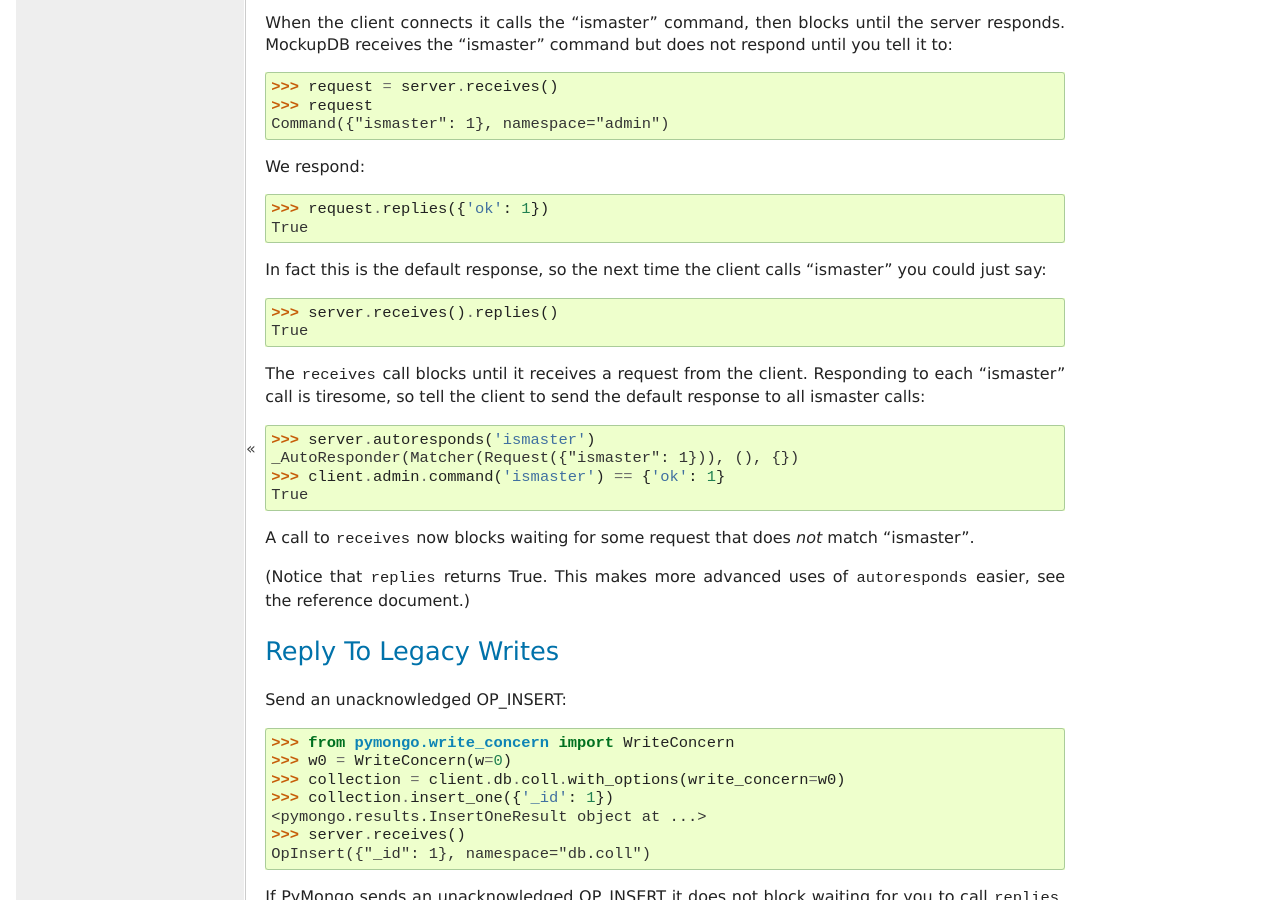
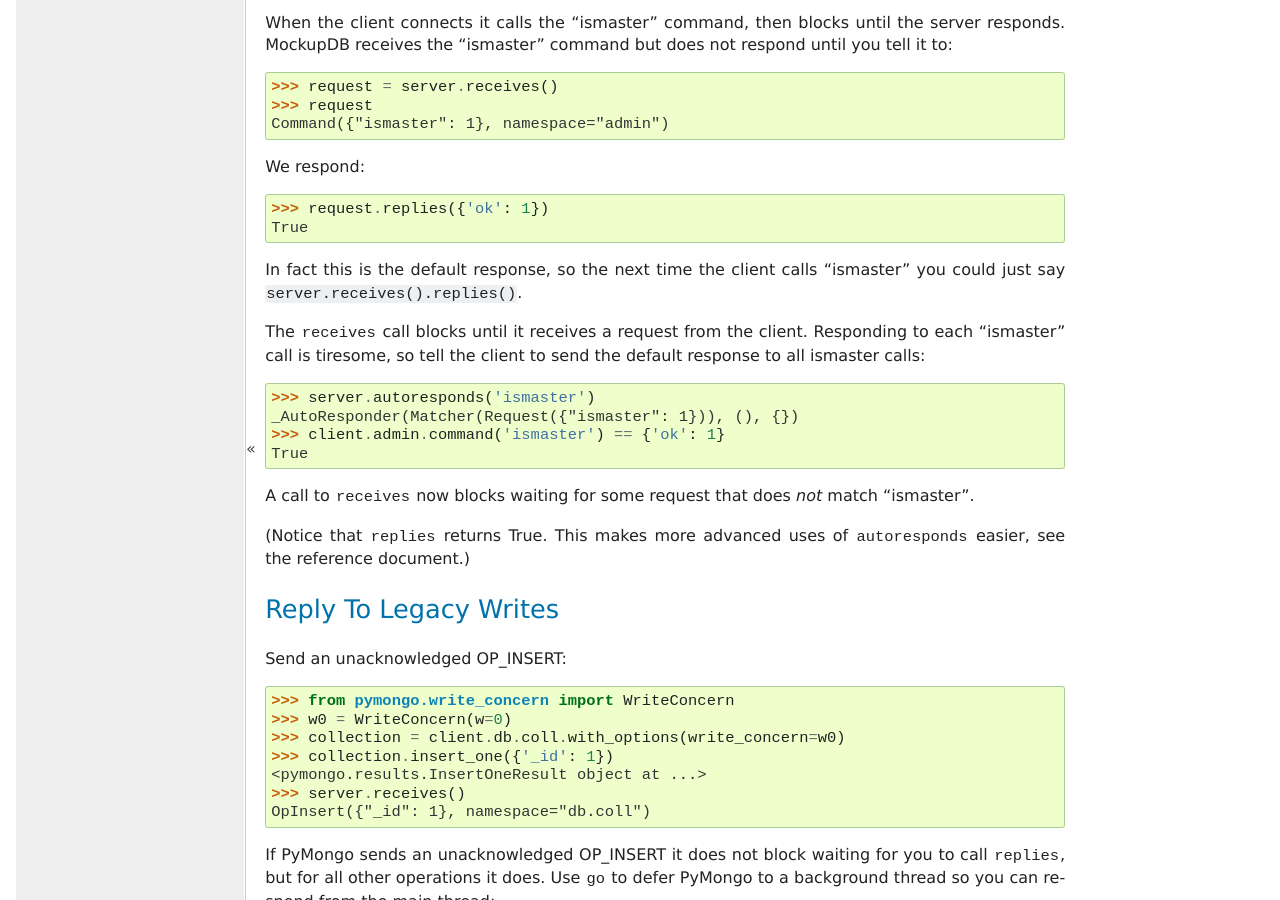
Before and after one commit to mongodb-labs/mongo-mockup-db, a Sphinx documentation site: the page built from docs/tutorial.rst, in a window 1280 px wide and 900 px high, scrolled down 749 px. Built offline with Sphinx 7.4.7, drawn with Linux system fonts in a browser that asks for light colours; pages that are not in the unit, such as notebooks, are missing from menus.

Commit message:
Avoid race condition in tutorial doctest.
Don't rely on client calling ismaster again in *just*
under 10 seconds.

```diff
--- a/docs/tutorial.rst
+++ b/docs/tutorial.rst
@@ -40,10 +40,7 @@
    True
 
 In fact this is the default response, so the next time the client calls
-"ismaster" you could just say:
-
-   >>> server.receives().replies()
-   True
+"ismaster" you could just say ``server.receives().replies()``.
 
 The `~MockupDB.receives` call blocks until it receives a request from the
 client. Responding to each "ismaster" call is tiresome, so tell the client
```
